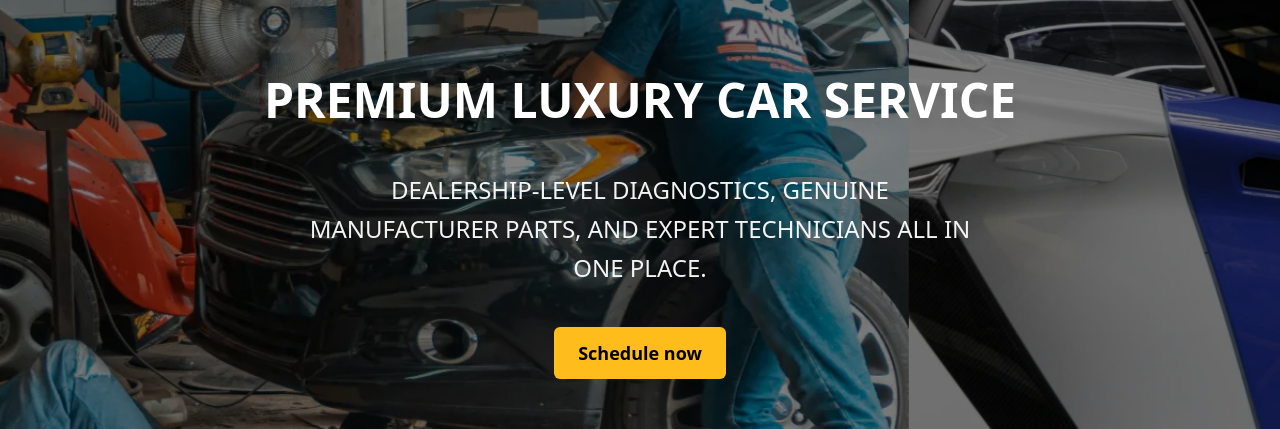
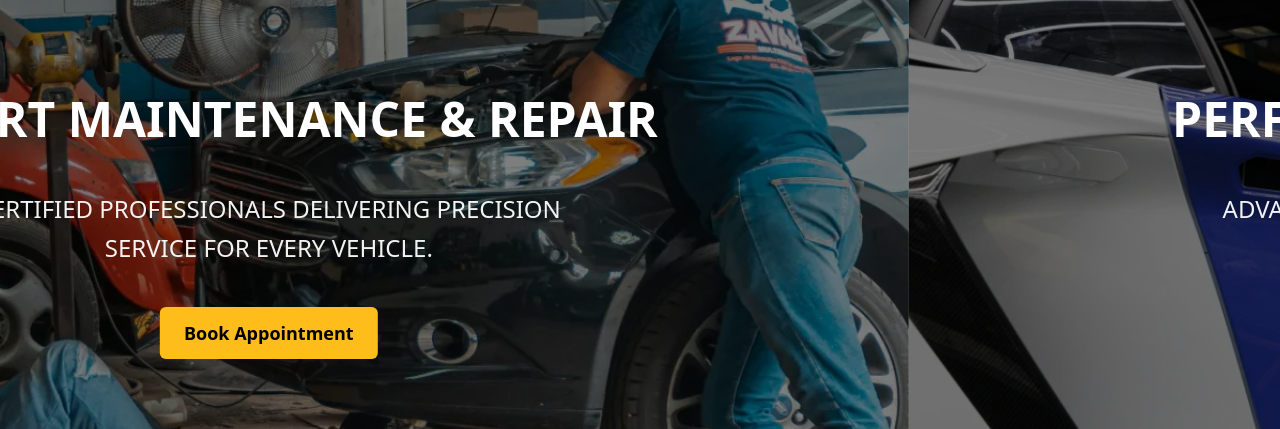
Before and after one commit to Vr7Rizwan/full-speed-auto, a Next.js app: page / in a window 1280 px wide. Shown: the part 272-701 px from the top of the page. Built offline with nearby package versions, Linux system fonts and the light colour scheme; no server answers.

Commit message:
change text in banner with slides

```diff
--- a/app/components/Banner.tsx
+++ b/app/components/Banner.tsx
@@ -4,59 +4,81 @@ import Slider from "react-slick";
 import ContactBtn from "./ContactBtn";
 
 const Banner = () => {
-  const images: string[] = [
-    "/assets/banner1.webp",
-    "/assets/banner2.webp",
-    "/assets/banner3.webp",
-    "/assets/banner4.webp"
+  const slides = [
+    {
+      image: "/assets/banner1.webp",
+      heading: "Premium Luxury Car Service",
+      subHeading:
+        "Dealership-level diagnostics, genuine manufacturer parts, and expert technicians.",
+      buttonText: "Schedule Now",
+    },
+    {
+      image: "/assets/banner2.webp",
+      heading: "Expert Maintenance & Repair",
+      subHeading:
+        "Certified professionals delivering precision service for every vehicle.",
+      buttonText: "Book Appointment",
+    },
+    {
+      image: "/assets/banner3.webp",
+      heading: "Performance You Can Trust",
+      subHeading:
+        "Advanced tools and technology to keep your car at peak performance.",
+      buttonText: "Get Started",
+    },
+    {
+      image: "/assets/banner4.webp",
+      heading: "Luxury Care, Redefined",
+      subHeading: "Premium service experience designed for luxury vehicles.",
+      buttonText: "Contact Us",
+    },
   ];
 
   const settings = {
     dots: true,
     arrows: false,
     infinite: true,
-    speed: 1000,          // slide speed
+    speed: 1000,
     autoplay: true,
     autoplaySpeed: 3000,
-    fade: false,         // 👈 fade OFF → slide ON
     pauseOnHover: false,
-     cssEase: "linear"
+    cssEase: "linear",
   };
+
   return (
     <section className="relative w-full h-screen overflow-hidden">
-
       <Slider {...settings}>
-        {images.map((img, index) => (
+        {slides.map((slide, index) => (
           <div key={index}>
+            {/* Background Image */}
             <div
-              className="w-full h-screen bg-cover bg-center bg-no-repeat"
-              style={{ backgroundImage: `url(${img})` }}
-            />
-          </div>
-        ))}
-      </Slider>
-
-
+              className="relative w-full h-screen bg-cover bg-center bg-no-repeat"
+              style={{ backgroundImage: `url(${slide.image})` }}
+            >
+              {/* Overlay */}
               <div className="absolute inset-0 bg-black/50 z-10" />
 
-
+              {/* Content */}
               <div className="absolute inset-0 z-20 flex items-center justify-center">
                 <div className="w-[90%] md:w-full text-center flex flex-col items-center gap-10 animate-fadeIn">
                   <h1 className="heading font-bold text-primary leading-tight drop-shadow-xl">
-            Premium Luxury Car Service
+                    {slide.heading}
                   </h1>
 
                   <p className="text-primary/95 subHeading leading-relaxed max-w-2xl">
-            Dealership-level diagnostics, genuine manufacturer parts, and expert
-            technicians all in one place.
+                    {slide.subHeading}
                   </p>
 
                   <ContactBtn
-            text="Schedule now"
+                    text={slide.buttonText}
                     classes="px-6 py-3 cursor-pointer bg-secondary normalText text-txtcolor rounded-md text-base font-semibold hover:bg-secondary/85 transition duration-700"
                   />
                 </div>
               </div>
+            </div>
+          </div>
+        ))}
+      </Slider>
     </section>
   );
 };
```
Lines whose indentation alone changed are shown as unchanged.
